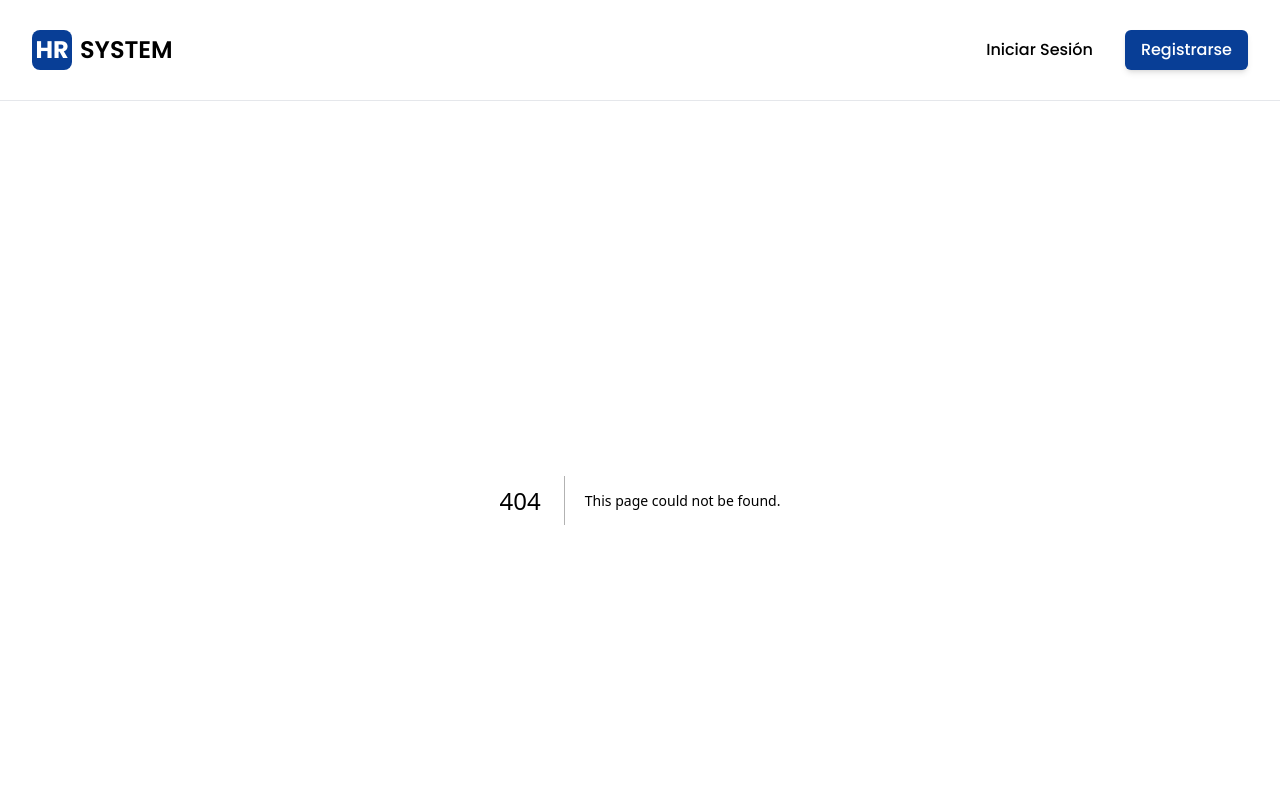
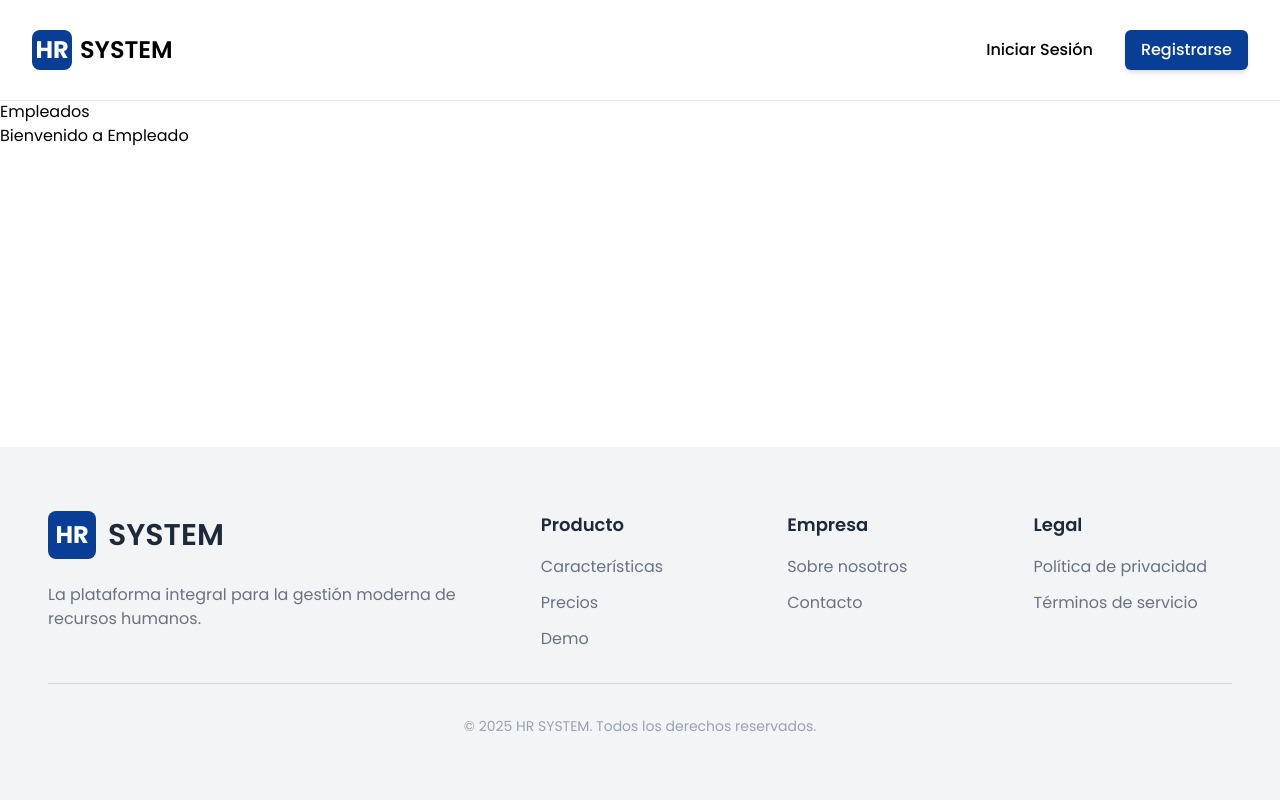
Before and after one commit to HRSYSTEM-PROJECT/front, a Next.js app: page /empleados in a window 1280 px wide. Before the commit this address had no page. Shown: the top 800 px of the page. Built offline with nearby package versions, Linux system fonts and the light colour scheme.

Commit message:
add page empleados

```diff
--- /dev/null
+++ b/src/app/empleados/page.tsx
@@ -0,0 +1,8 @@
+export default function EmpleadoPage() {
+  return (
+    <div>
+      <h1>Empleados</h1>
+      <p>Bienvenido a Empleado</p>
+    </div>
+  );
+}
```
